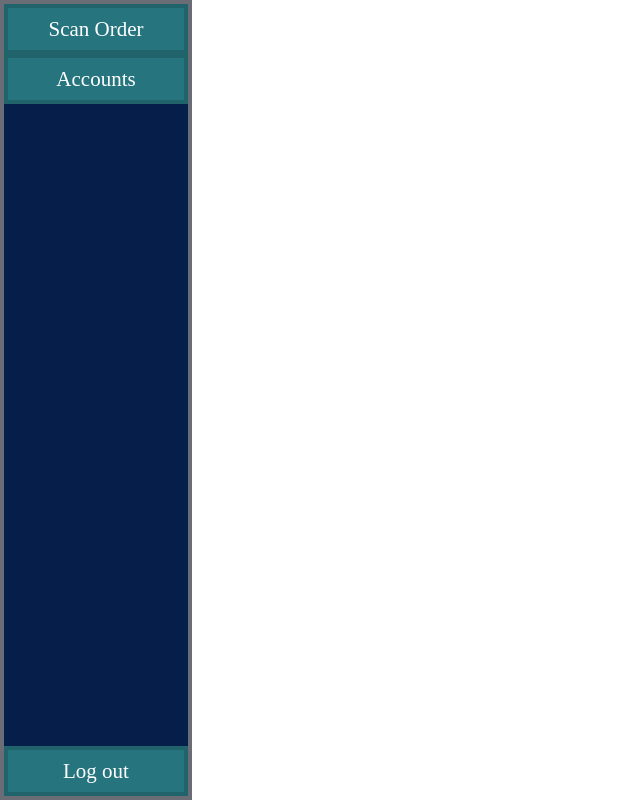
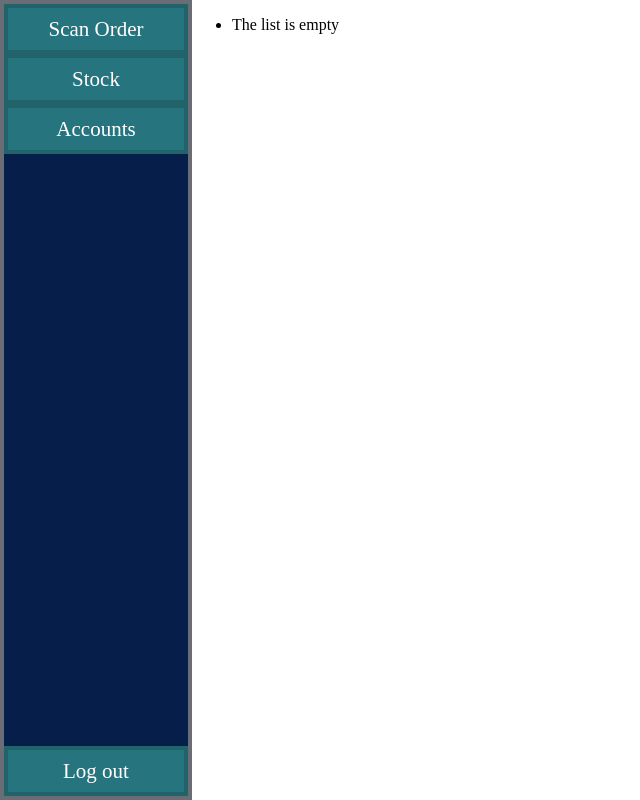
Before and after one commit to DaaromThomas/FrontendVdLelie_Angular, an Angular app: page /stock in a window 1280 px wide. Before the commit this address led to /. Shown: the whole page, without its empty margins (0-640 px from the left). Built offline with nearby package versions, Linux system fonts and the light colour scheme.

Commit message:
Initial commit for stock screen

```diff
--- a/src/app/app-routing.module.ts
+++ b/src/app/app-routing.module.ts
@@ -2,10 +2,12 @@ import { NgModule } from '@angular/core';
 import { RouterModule, Routes } from '@angular/router';
 import { ScanOrderComponent } from './scan-order/scan-order.component';
 import { AccountsComponent } from './accounts/accounts.component';
+import { StockComponent } from './stock/stock.component';
 
 const routes: Routes = [
   { path: 'scan-order', component: ScanOrderComponent },
   { path: 'accounts', component: AccountsComponent },
+  { path: 'stock', component: StockComponent},
 ];
 
 @NgModule({
--- a/src/app/nav-bar/nav-bar.component.html
+++ b/src/app/nav-bar/nav-bar.component.html
@@ -1,6 +1,7 @@
 <div class="navbar">
     <ul class="button-list">
         <li><a href="#" [routerLink]="['/scan-order']" class="button">Scan Order</a></li>
+        <li><a href="#" [routerLink]="['/stock']" class="button">Stock</a></li>
         <li><a href="#" [routerLink]="['/accounts']" class="button">Accounts</a></li>
         <li><a href="#" class="button" id="logoutbutton">Log out</a></li>
     </ul>
--- /dev/null
+++ b/src/app/stock/stock.component.html
@@ -0,0 +1,7 @@
+<ul>
+    @for (product of stock; track $index) {
+        <li>Placeholder</li>
+    } @empty {
+        <li>The list is empty</li>
+    }
+</ul>
--- /dev/null
+++ b/src/app/stock/stock.component.ts
@@ -0,0 +1,10 @@
+import { Component } from '@angular/core';
+
+@Component({
+  selector: 'app-stock',
+  templateUrl: './stock.component.html',
+  styleUrl: './stock.component.css'
+})
+export class StockComponent {
+  stock = [];
+}
```
Also changed, not shown: src/app/stock/stock.module.ts (added, +10 -0 lines), src/app/stock/stock.component.css (added), 2 other files (tests, documents, lock files or other folders).
